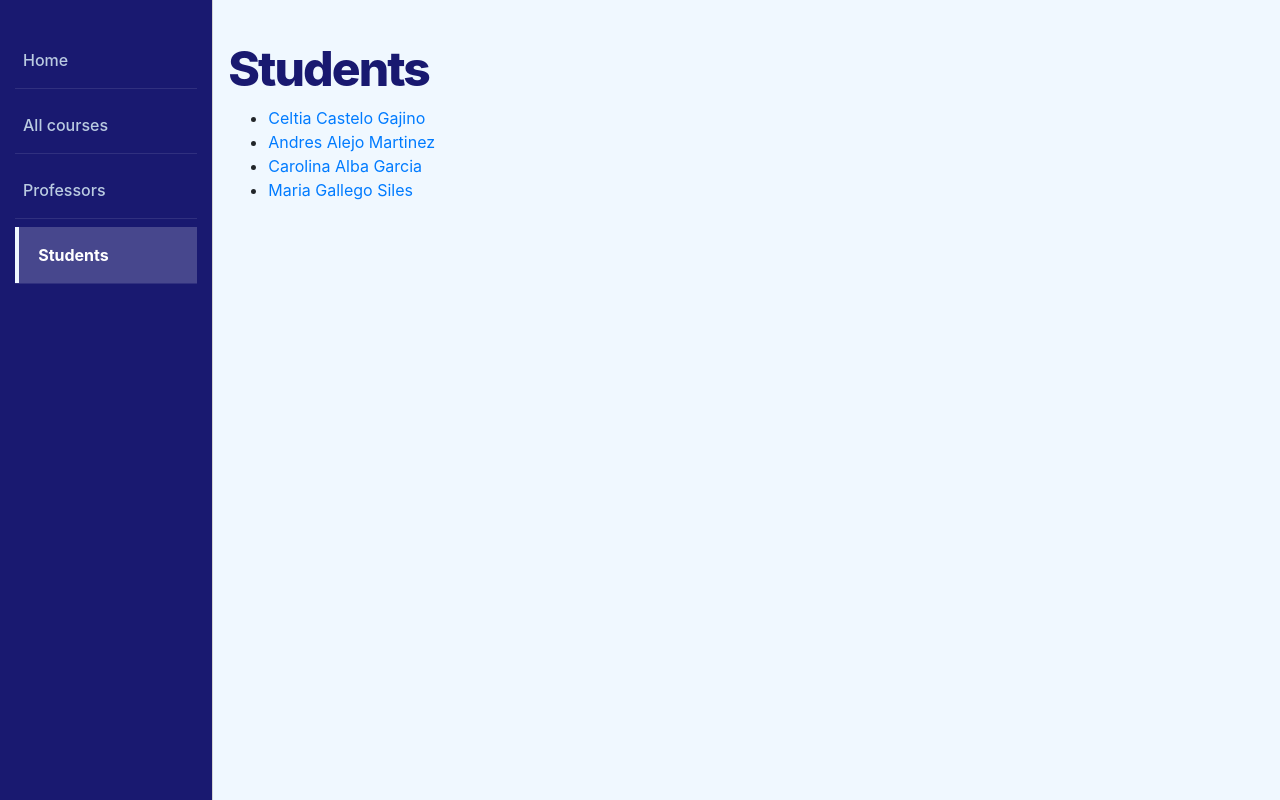
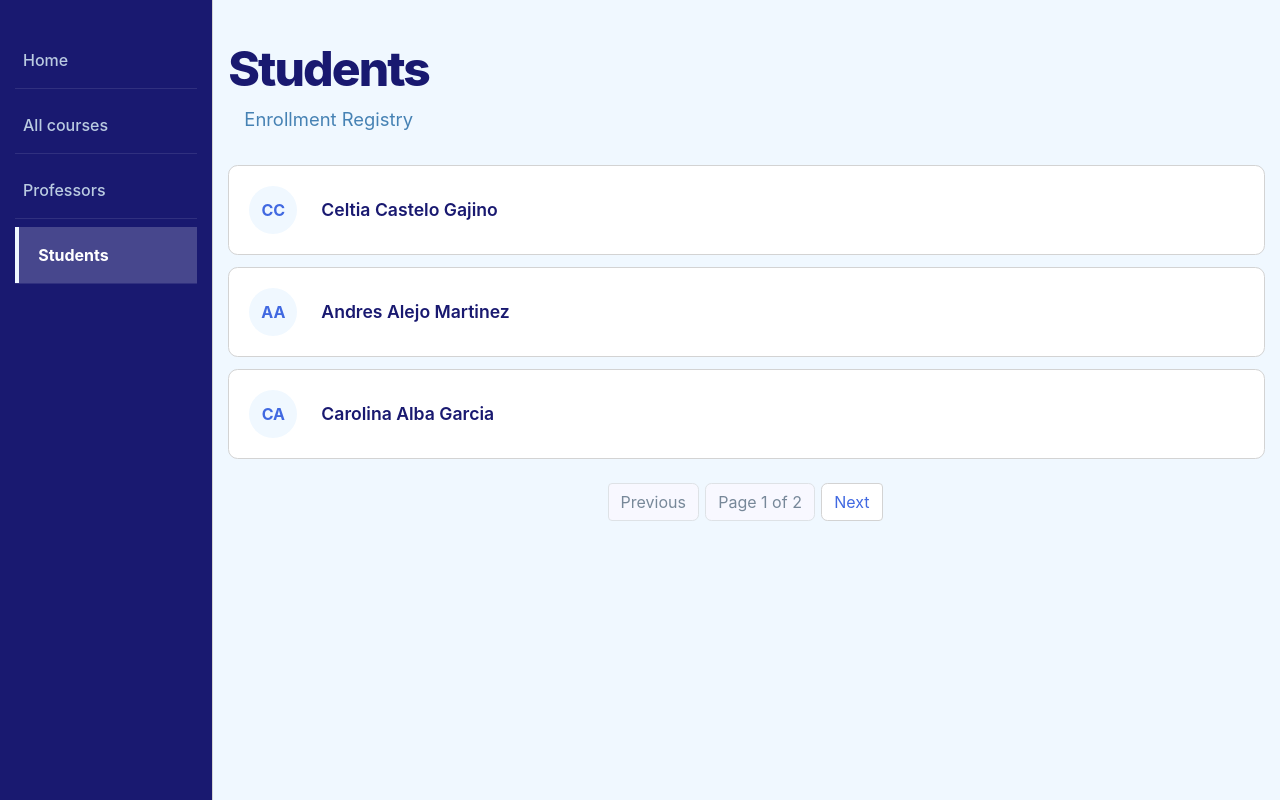
Before and after one commit to celcg/UniversityRegister, a Django app: page /catalog/students/ in a window 1280 px wide. Run offline with Django 5.2, Linux system fonts and the light colour scheme; data comes from the database, SQL or seed files in the repository.

Commit message:
css for students+pagination

```diff
--- a/universityregister/catalog/static/css/courses.css
+++ b/universityregister/catalog/static/css/courses.css
@@ -68,7 +68,7 @@
     font-weight: 500;
 }
 
-/* Specific colors using names as requested */
+/* Specific colors for class groups status*/
 .status-badge.open {
     background-color: Honeydew;
     color: Green;
--- /dev/null
+++ b/universityregister/catalog/static/css/students.css
@@ -0,0 +1,58 @@
+/* 1. STUDENT LIST CONTAINER */
+.student-list {
+    margin-top: 2rem;
+    padding: 0;
+}
+
+/* 2. STUDENT ROW DESIGN */
+.student-item {
+    background-color: White;
+    /* 1.25rem padding for a spacious feel */
+    padding: 1.25rem;
+    margin-bottom: 0.75rem;
+    border-radius: 0.6rem;
+    border: 0.06rem solid LightGrey;
+    list-style: none; /* Removes the bullet points */
+
+    /* FLEXBOX: Aligns the content in a single row */
+    display: flex;
+    align-items: center;
+
+    /* TRANSITION: Smooth interaction for hover */
+    transition: all 0.2s ease;
+}
+
+.student-item:hover {
+    border-color: RoyalBlue;
+    background-color: GhostWhite;
+    /* Subtle push to the right */
+    transform: translateX(0.4rem);
+}
+
+/* 3. INITIALS CIRCLE (AVATAR) */
+.student-initials {
+    width: 3rem;
+    height: 3rem;
+    background-color: AliceBlue;
+    color: RoyalBlue;
+    border-radius: 50%;
+    display: flex;
+    align-items: center;
+    justify-content: center;
+    font-weight: bold;
+    margin-right: 1.5rem;
+    /* Prevents the circle from squashing */
+    flex-shrink: 0;
+}
+
+/* 4. LINK STYLING */
+.student-link {
+    text-decoration: none;
+    color: MidnightBlue;
+    font-size: 1.1rem;
+    font-weight: 600;
+}
+
+.student-link:hover {
+    color: RoyalBlue;
+}
--- a/universityregister/catalog/static/css/styles.css
+++ b/universityregister/catalog/static/css/styles.css
@@ -124,3 +124,21 @@ body {
     letter-spacing: 0.1rem;
     margin-bottom: 1rem;
 }
+
+/* PAGINATION STYLING */
+.pagination .page-link {
+    color: RoyalBlue;
+    border-radius: 0.4rem;
+    margin: 0 0.2rem;
+    border: 0.06rem solid LightGray;
+}
+
+.pagination .page-item.disabled .page-link {
+    background-color: GhostWhite;
+    color: LightSlateGray;
+}
+
+.pagination .page-link:hover {
+    background-color: RoyalBlue;
+    color: White;
+}
--- a/universityregister/catalog/templates/catalog/student_list.html
+++ b/universityregister/catalog/templates/catalog/student_list.html
@@ -1,21 +1,62 @@
 {% extends "base_generic.html" %}
+{% load static %}
+
+{% block extra_css %}
+<link rel="stylesheet" href="{% static 'css/students.css' %}">
+{% endblock %}
 
 {% block content %}
-
 <h1 class="main-title">Students</h1>
+<p class="subtitle">Enrollment Registry</p>
 
 {% if student_list %}
-    <ul>
+<ul class="student-list">
   {% for student in student_list %}
-        <li>
-          <a href="{{ student.get_absolute_url }}">
+  <li class="student-item">
+
+    {# Icon with first letter of first and last name #}
+    <div class="student-initials">
+      {{ student.first_name|slice:":1" }}{{ student.last_name|slice:":1" }}
+    </div>
+
+    <a href="{{ student.get_absolute_url }}" class="student-link">
       {{ student.first_name }} {{ student.last_name }}
     </a>
+
   </li>
   {% endfor %}
 </ul>
+{# Pagination Controls #}
+{% if is_paginated %}
+  <nav aria-label="Page navigation">
+    <ul class="pagination justify-content-center mt-4">
+
+      {% if page_obj.has_previous %}
+      <li class="page-item">
+        <a class="page-link" href="?page={{ page_obj.previous_page_number }}">Previous</a>
+      </li>
+      {% else %}
+      <li class="page-item disabled"><span class="page-link">Previous</span></li>
+      {% endif %}
+
+      <li class="page-item disabled">
+        <span class="page-link">
+          Page {{ page_obj.number }} of {{ page_obj.paginator.num_pages }}
+        </span>
+      </li>
+
+      {% if page_obj.has_next %}
+      <li class="page-item">
+        <a class="page-link" href="?page={{ page_obj.next_page_number }}">Next</a>
+      </li>
+      {% else %}
+      <li class="page-item disabled"><span class="page-link">Next</span></li>
+      {% endif %}
+
+    </ul>
+  </nav>
+  {% endif %}
 {% else %}
   <p>No students available.</p>
 {% endif %}
-
 {% endblock %}
--- a/universityregister/catalog/views.py
+++ b/universityregister/catalog/views.py
@@ -33,18 +33,21 @@ from django.views import generic
 
 class CourseListView(generic.ListView):
     model = Course
+    paginate_by = 10
 
 class CourseDetailView(generic.DetailView):
     model = Course
 
 class ProfesorListView(generic.ListView):
     model = Profesor
+    paginate_by = 12
 
 class ProfesorDetailView(generic.DetailView):
     model = Profesor
 
 class StudentListView(generic.ListView):
     model = Student
+    paginate_by = 3
 
 class StudentDetailView(generic.DetailView):
     model = Student
```
Also changed, not shown: universityregister/catalog/static/css/student_detail.css (added, +60 -0 lines), universityregister/catalog/templates/catalog/course_list.html (+29 -0 lines), universityregister/catalog/templates/catalog/profesor_list.html (+29 -0 lines), universityregister/catalog/templates/catalog/student_detail.html (+33 -17 lines). Lines whose indentation alone changed are shown as unchanged.
